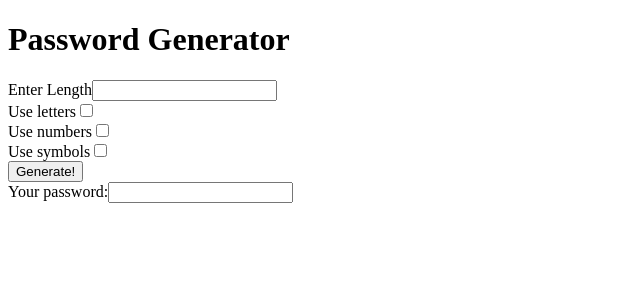
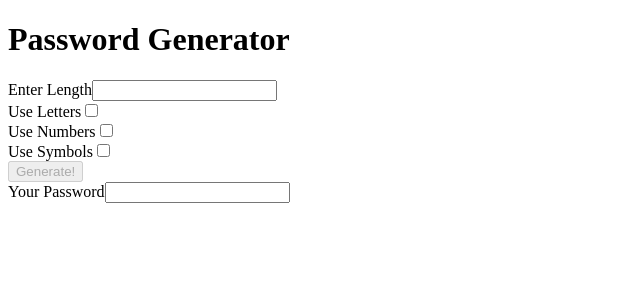
Before and after one commit to lazarmatrak/passwordGenerator, an Angular app: page / in a window 1280 px wide. Shown: the top 300 px of the page, without its empty margins (0-640 px from the left). Built offline with nearby package versions, Linux system fonts and the light colour scheme.

Commit message:
add generatePassword function

```diff
--- a/src/app/app.component.html
+++ b/src/app/app.component.html
@@ -1,25 +1,31 @@
+
 <h1>Password Generator</h1>
 
 <div>
   <label>Enter Length</label>
-  <input />
+  <input (input)="onChangeLength($event)" />
 </div>
+
 <div>
-  <label>Use letters</label>
-  <input type="checkbox" (change)="onChangeUseLetters()"/>
+  <label>Use Letters</label>
+  <input (change)="onChangeUseLetters()" type="checkbox" />
 </div>
+
 <div>
-  <label>Use numbers</label>
-  <input type="checkbox" />
+  <label>Use Numbers</label>
+  <input (change)="onChangeUseNumbers()" type="checkbox" />
 </div>
+
 <div>
-  <label>Use symbols</label>
-  <input type="checkbox" />
+  <label>Use Symbols</label>
+  <input (change)="onChangeUseSymbols()" type="checkbox" />
 </div>
+
 <div>
-<button (click)="onButtonClick()">Generate!</button>
+  <button [disabled]="!length" (click)="onButtonClick()">Generate!</button>
 </div>
+
 <div>
-  <label>Your password:</label>
-  <input [value]="password"/>
+  <label>Your Password</label>
+  <input [value]="password" />
 </div>
--- a/src/app/app.component.ts
+++ b/src/app/app.component.ts
@@ -7,29 +7,57 @@ import { Component } from '@angular/core';
 })
 export class AppComponent {
 
-//Properties
-
-  password = '';
+  length = 0;
   includeLetters = false;
   includeNumbers = false;
   includeSymbols = false;
+  password = '';
 
+  onChangeLength(event: any) {
+    const parsedValue = parseInt(event.target.value);
 
-//Event Handlers
-
-  onButtonClick(){
-    this.password = 'MY PASSWORD';
+    if (!isNaN(parsedValue)) {
+      this.length = parsedValue;
+    }
   }
 
-  onChangeUseLetters(){
+  onChangeUseLetters() {
     this.includeLetters = !this.includeLetters;
   }
 
-  onChangeUseNumbers(){
+  onChangeUseNumbers() {
     this.includeNumbers = !this.includeNumbers;
   }
 
-  onChangeUseSymbols(){
+  onChangeUseSymbols() {
     this.includeSymbols = !this.includeSymbols;
   }
+
+  onButtonClick() {
+    const numbers = '1234567890';
+    const letters = 'abcdefghijklmnopqrstvwuqyzx';
+    const symbols = '!@#$%^&*()';
+
+    let validChars = '';
+
+    if(this.includeLetters){
+      validChars+=letters;
+    }
+    if(this.includeNumbers){
+      validChars+=numbers;
+    }
+    if(this.includeSymbols){
+      validChars+=symbols;
+    }
+
+    let generatedPassword = '';
+
+    for(let i = 0; i < this.length;i++){
+      const index = Math.floor(Math.random()*validChars.length);
+      generatedPassword+=validChars[index];
+    }
+
+    this.password = generatedPassword;
+
+  }
 }
```
